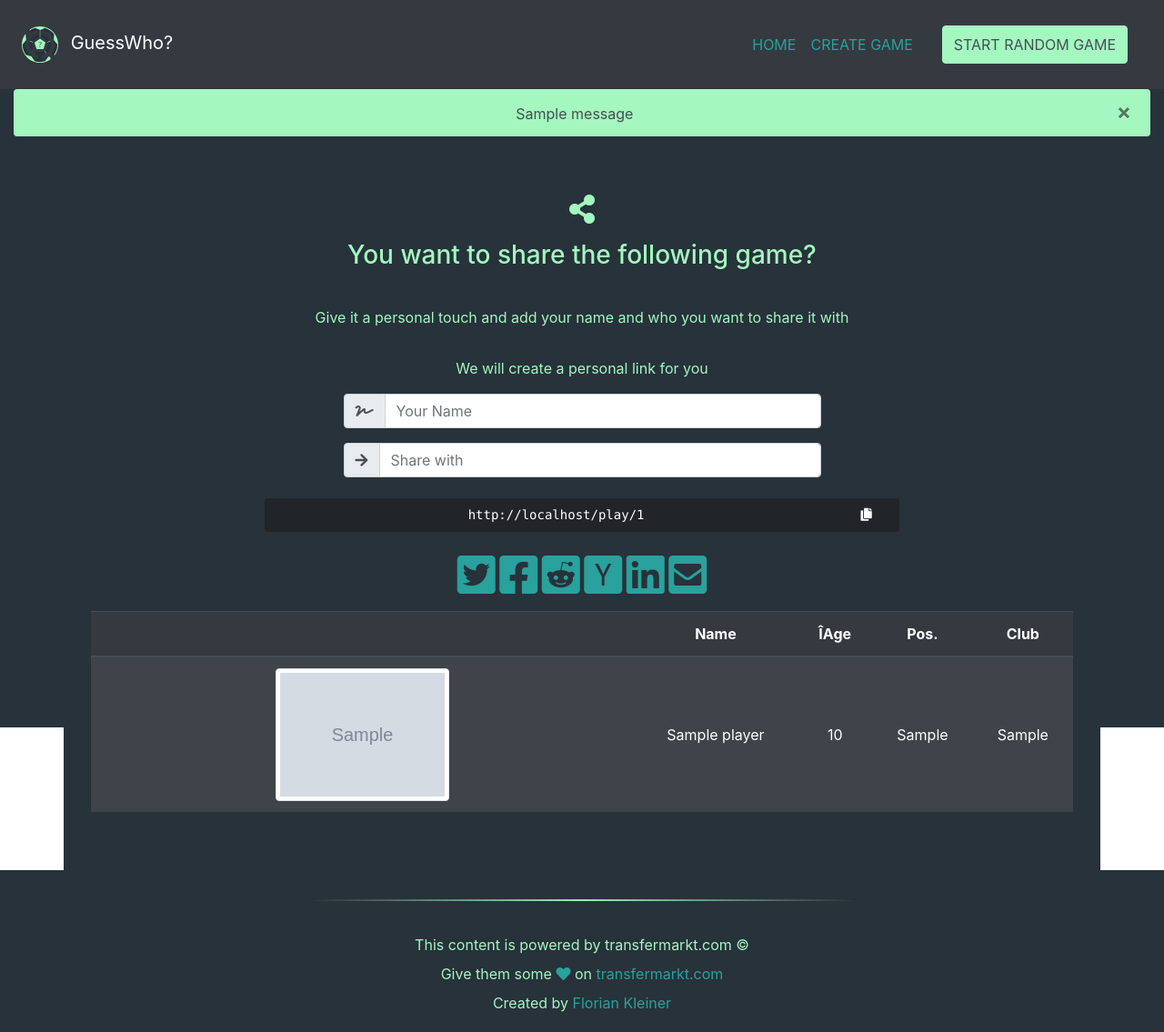
After one commit to klener89/soccer-riddle, a Flask app: page /share/1/ in a window 1280 px wide. The commit adds this page. Shown: the whole page at 91% size. Run offline with Flask 2, Linux system fonts and the light colour scheme; tables that the repository leaves empty hold one stand-in row (values such as "Sample post"); grey boxes marked "Sample" are stand-in pictures; one stand-in notice (Sample message) is shown; some libraries are stand-ins or nearby versions.

Commit message:
add fuzzy string search, design changes, option to share and personalize

```diff
--- a/app/game/views.py
+++ b/app/game/views.py
@@ -1,9 +1,9 @@
 import random
 from app.game import game
-from flask import render_template, redirect, request, url_for, flash
+from flask import render_template, redirect, request, url_for, flash, Markup
 from app.game.forms import SearchPlayerForm, SearchGameForm, SearchPlayerGameForm
-from app.helpers.scrapers import find_player, find_mates, add_player
-from app.helpers.utils import render_level, replace_joker
+from app.helpers.scrapers import find_mates, add_player
+from app.helpers.utils import compare_players,render_level, replace_joker
 
 from flask_login import (
     login_user,
@@ -33,7 +33,6 @@ def load_user(user_id):
 def index(page=1):
     form = SearchGameForm()
     demo_game = Game.query.get(16)
-    random_game = Game.query.order_by(func.random()).first()
     try:
         games_list = Game.query.order_by(Game.id.asc()).paginate(page, per_page=5)
     except OperationalError:
@@ -51,14 +50,20 @@ def index(page=1):
         games_list=games_list,
         render_level=render_level,
         demo_game=demo_game,
-        random_game_id=random_game.id,
     )
 
 
 @game.route("play/<int:game_id>", methods=["GET", "POST"])
-@game.route("play/<int:game_id>/<string:name>", methods=["GET", "POST"])
-def play(game_id, name=""):
-    game = Game.query.get(int(game_id))
+def play(game_id):
+    from_name = request.args.get('from', "")
+    to_name = request.args.get('to', "")
+    if not to_name:
+        to_name= request.args.get('amp;to', "")
+    if game_id==0:
+        game = Game.query.order_by(func.random()).first()
+        return redirect(url_for("game.play", game_id=game.id))
+    else:
+        game = Game.query.get(int(game_id))
     if not game:
         flash("Sorry the game could not be found")
         redirect(url_for("game.index"))
@@ -73,15 +78,12 @@ def play(game_id, name=""):
     form = SearchPlayerGameForm()
     solved = False
     if form.validate_on_submit():
-        search_players = find_player(form.search.data)
-        found_player = next(
-            (item for item in search_players if int(item["id"]) == player.player_id),
-            None,
-        )
-        if found_player:
+        player_validated = compare_players(player.name, form.search.data)
+        if player_validated:
             return_player = player
             solved = True
-            flash("Congratulations! You found the right player. It's %s" % player.name)
+            message = Markup("Congratulations! You found the right player. It's <a target='_blank' class='badge badge-pill badge-info' href='https://transfermarkt.com%s'>%s</a>" % (player.url, player.name))
+            flash(message)
         else:
             form.search.errors = (
                 "Try again, %s is not your guy. Maybe your search was to unspecific as well"
@@ -92,7 +94,8 @@ def play(game_id, name=""):
         player=return_player,
         form=form,
         game=game,
-        name=name,
+        from_name=from_name,
+        to_name=to_name,
         solved=solved,
         joker_count=joker_num + 1
     )
@@ -128,7 +131,14 @@ def add_mates(id):
             player_id = player[0]
             link = LinkGamePlayer(game_id=game.id, player_id=int(player_id))
             db.session.add(link)
-        flash("Congratulation, you created the game with the ID %d" % game.id)
-        print(game.id)
-        return redirect(url_for("game.index"))
+        flash("Congratulation, you created a new game")
+        return redirect(url_for("game.share", game_id=game.id))
     return render_template("games/game_select_mates.html", player=player, mates=mates)
+
+@game.route("/share/<int:game_id>/")
+def share(game_id):
+    game = Game.query.get(int(game_id))
+    if not game:
+        flash("Sorry the game could not be found")
+        redirect(url_for("game.index"))
+    return render_template("games/share.html", game=game)
--- a/app/static/css/game.css
+++ b/app/static/css/game.css
@@ -5,14 +5,8 @@
     --secondary: #a3f7bf;
     --txt_bg: #a3f7bf;
     --txt_surface: #a3f7bf;
-    --txt_primary: #435055;
+    --txt_primary: white;
     --txt_secondary: #435055;
-}
-
-
-body {
-  font-family: 'Saira Semi Condensed', sans-serif;
-  font-weight: 400;
 }
 
 .bg_background {
@@ -59,24 +53,93 @@ body {
   color: var(--secondary)
 }
 
-.glow {
-  text-shadow: 1px 1px 2px white, 0 0 25px gold;
+/* Own Buttons */
+.btn-primary {
+  color: var(--txt_secondary);
+  background-color: var(--secondary);
+  border-color: var(--secondary);
 }
 
+.btn-primary:hover {
+  color: var(--txt_primary);
+  background-color: var(--primary);
+  border-color: var(--primary);
+}
+
+.btn-primary:focus, .btn-primary.focus {
+  color: var(--txt_primary);
+  background-color: var(--primary);
+  border-color: var(--primary);
+  box-shadow: 0 0 0 0.2rem var(--primary);
+}
+
+.btn-primary:not(:disabled):not(.disabled):active, .btn-primary:not(:disabled):not(.disabled).active,
+.show > .btn-primary.dropdown-toggle {
+  color: var(--txt_primary);
+  background-color: var(--primary);
+  border-color: var(--secondary);
+}
+
+.btn-primary:not(:disabled):not(.disabled):active:focus, .btn-primary:not(:disabled):not(.disabled).active:focus,
+.show > .btn-primary.dropdown-toggle:focus {
+  box-shadow: 0 0 0 0.2rem var(--secondary);
+}
+
+/* Own html elements */
+a.link, a:visited.link {
+  color: var(--primary);
+  text-decoration: none;
+}
+a:hover.link, a:active.link{
+  color: var(--txt_primary);
+  text-decoration: none;
+}
+
+hr.skewed {
+  position:absolute;
+  height:1px;
+  width:20%;
+  left:40%;
+  transform: rotate(-2deg);
+  -webkit-transform:rotate(-2deg);
+  background: linear-gradient(90deg, var(--background),var(--secondary),var(--background));
+}
+hr.straight {
+  height:1px;
+  width:50%;
+  left:25%;
+  background: linear-gradient(90deg, var(--background),var(--secondary),var(--background));
+}
+
+.navbar-dark .navbar-nav .nav-link {
+  color: var(--primary)
+}
+
+.link-unstyled, .link-unstyled:visited, .link-unstyled:hover, .link-unstyled:active, .link-unstyled:focus, .link-unstyled:active:hover {
+  font-style: inherit;
+  color: inherit;
+  background-color: transparent;
+  font-size: inherit;
+  text-decoration: none;
+  font-variant: inherit;
+  font-weight: inherit;
+  line-height: inherit;
+  font-family: inherit;
+  border-radius: inherit;
+  /* border: inherit; */
+  outline: inherit;
+  box-shadow: inherit;
+  padding: inherit;
+  vertical-align: inherit;
+}
+
+
+/* Confetti */
 .confetti-wrapper {
   position: fixed;
   height: 100%;
   min-width: 100vw;
   z-index: -10;
-}
-
-/* First Page */
-.first-page-hero {
-  height: calc(100vh - 60px);
-  box-sizing: border-box;
-  padding-top:40px;
-  z-index:1;
-  background: url("../img/stadiumBackground.jpg") no-repeat center center;
 }
 
 /* skewed sections */
--- a/app/static/js/libs/soccerquiz.js
+++ b/app/static/js/libs/soccerquiz.js
@@ -1,8 +1,47 @@
+// Copy2Clipboard Funktions
+function fallbackCopyTextToClipboard(text) {
+    var textArea = document.createElement("textarea");
+    textArea.value = text;
+
+    // Avoid scrolling to bottom
+    textArea.style.top = "0";
+    textArea.style.left = "0";
+    textArea.style.position = "fixed";
+
+    document.body.appendChild(textArea);
+    textArea.focus();
+    textArea.select();
+
+    try {
+        var successful = document.execCommand('copy');
+        var msg = successful ? 'successful' : 'unsuccessful';
+        console.log('Fallback: Copying text command was ' + msg);
+    } catch (err) {
+        console.error('Fallback: Oops, unable to copy', err);
+    }
+
+    document.body.removeChild(textArea);
+}
+
+function copyTextToClipboard(text) {
+    if (!navigator.clipboard) {
+        fallbackCopyTextToClipboard(text);
+        return;
+    }
+    navigator.clipboard.writeText(text).then(function () {
+        console.log('Async: Copying to clipboard was successful!');
+    }, function (err) {
+        console.error('Async: Could not copy text: ', err);
+    });
+}
+
+
+// Celebation Functions
 if (typeof solved !== 'undefined' && solved === "True") {
     celebrate()
 }
 
-function celebrate(){
+function celebrate() {
     for (var i = 0; i < 250; i++) {
         create(i);
     }
@@ -30,7 +69,7 @@ function create(i) {
         "left": Math.random() * 100 + "%",
         "opacity": Math.random() + 0.5,
         "transform": "rotate(" + Math.random() * 360 + "deg)",
-        "position":'absolute',
+        "position": 'absolute',
         "background-color": colour,
     }).appendTo('.confetti-wrapper');
 
--- a/app/templates/base.html
+++ b/app/templates/base.html
@@ -31,26 +31,28 @@
 <body>
   <div class="confetti-wrapper bg_background"></div>
   <!-- Fixed navbar -->
-  <nav class="navbar navbar-expand-lg navbar-dark bg-dark txt_primary">
+  <nav class="navbar navbar-expand-sm navbar-dark bg-dark txt_primary py-4">
+    <a class="navbar-brand" href="{{ url_for('game.index') }}">
+      <img src="{{url_for('static', filename='img/icon.svg')}}" width="40" height="40" class="mx-2">
+      GuessWho?
+    </a>
     <button class="navbar-toggler" type="button" data-toggle="collapse" data-target="#navbarTogglerDemo03"
       aria-controls="navbarTogglerDemo03" aria-expanded="false" aria-label="Toggle navigation">
       <span class="navbar-toggler-icon"></span>
     </button>
-    <a class="navbar-brand" href="{{ url_for('game.index') }}">
-      <img src="{{url_for('static', filename='img/icon.svg')}}" width="30" height="30" class="d-inline-block align-top"
-        alt="">
-      Who did I play with?
-    </a>
 
-    <div class="collapse navbar-collapse" id="navbarTogglerDemo03">
-      <ul class="navbar-nav mr-auto mt-2 mt-lg-0">
-        <li class="nav-item active">
-          <a class="nav-link" href="{{url_for('game.index')}}">Play<span class="sr-only">(current)</span></a>
+    <div class="collapse navbar-collapse justify-content-stretch" id="navbarTogglerDemo03">
+      <ul class="navbar-nav ml-auto mt-2 mt-lg-0">
+        <li class="nav-item">
+          <a class="nav-link link" href="{{url_for('game.index')}}">HOME</a>
         </li>
         <li class="nav-item">
-          <a class="nav-link" href="{{url_for('game.create')}}">Create Game</a>
+          <a class="nav-link" href="{{url_for('game.create')}}">CREATE GAME</a>
         </li>
       </ul>
+      <form class="form-inline mx-sm-4 my-lg-0">
+        <a class="btn btn-primary btn py-2" href="{{url_for('game.play', game_id=0)}}"> START RANDOM GAME </a>
+      </form>
     </div>
   </nav>
 
@@ -59,9 +61,9 @@
     <div class="container-fluid">
       {% with messages = get_flashed_messages(with_categories=true) %}
       {% if messages %}
-      <div class="alert alert-light text-center" role="alert">
+      <div class="alert text-center bg_secondary" role="alert">
         {% for category, message in messages %}
-        <span>{{ message }}</span>
+        <span class="align-middle">{{ message }}</span>
         {% endfor %}
         <button type="button" class="close" data-dismiss="alert" aria-label="Close">
           <span aria-hidden="true">&times;</span>
@@ -69,22 +71,29 @@
       </div>
       {% endif %}
       {% endwith %}
+      </div>
+      {% block content %}{% endblock %}
+  </main>
 
-      {% block content %}{% endblock %}
-    </div>
-  </main>
   <footer class="footer bg_background p-2">
+    <div class="p-4 d-flex">
+      <hr class="my-auto straight" />
+  </div>
     <div class="container text-center p-2">
       <div class="p-1">This content is powered by transfermarkt.com &copy;</div>
-      <div class="p-1">Give them some <i class="fas fa-heart txt_primary"></i> on <a class="txt_primary"
+      <div class="p-1">Give them some <i class="fas fa-heart txt_primary"></i> on <a class="link"
           href="https://www.transfermarkt.com/">transfermarkt.com</a></div>
+      <div class="p-1">Created by <a class="link" href="https://www.klener.dev">Florian Kleiner</a></div>
       {% block footer %}{% endblock %}
     </div>
   </footer>
+
   <script defer src="/static/js/libs/jquery.min.js"></script>
   <script defer src="/static/js/libs/bootstrap.bundle.min.js"></script>
   <script defer src="/static/js/libs/bootstrap-select.min.js"></script>
   <script defer src="/static/js/libs/soccerquiz.js"></script>
+  {% block scripts %}
+  {% endblock %}
 </body>
 
 </html>
--- /dev/null
+++ b/app/templates/games/share.html
@@ -0,0 +1,147 @@
+{% extends 'base.html' %}
+{% block title %}Share Game {{game.id}} {% endblock %}
+{% block content %}
+<div class="container py-5 text-center bg_background">
+    <div class="txt_on_background"><i class="fas fa-share-alt fa-2x"></i></div>
+    <h3 class="py-3">You want to share the following game?</h3>
+    <div class="txt_on_background py-3">Give it a personal touch and add your name and who you want to share it with
+    </div>
+    <div class="txt_on_background py-3">We will create a personal link for you</div>
+    <div class="container">
+        <div class="row justify-content-center">
+            <div class="col col-md-6">
+                <div class="input-group mb-3">
+                    <div class="input-group-prepend">
+                        <span class="input-group-text" id="yourname"><i class="fas fa-signature"></i></span>
+                    </div>
+                    <input id="fromName" type="text" class="form-control" placeholder="Your Name" aria-label="Your Name"
+                        aria-describedby="yourname">
+                </div>
+                <div class="input-group mb-3">
+                    <div class="input-group-prepend">
+                        <span class="input-group-text" id="toname"><i class="fas fa-arrow-right"></i></span>
+                    </div>
+                    <input id="toName" type="text" class="form-control" placeholder="Share with" aria-label="Share with"
+                        aria-describedby="toname">
+                </div>
+            </div>
+        </div>
+        <div class="row justify-content-center">
+            <a id="link_copy" class="btn btn-link col-12 col-md-10 col-xl-8">
+                <kbd class="p-2 mx-2 row">
+                    <span class="col-10 col-sm-11 text-truncate w-75" id="link_created"></span>
+                    <span class="col-2 col-sm-1"><i class="fas fa-copy"></i></span>
+                </kbd>
+            </a>
+        </div>
+        <div class="p-3">
+            <!-- Twitter (url, text, @mention) -->
+            <a class="link" target="_blank"
+                href='https://twitter.com/share?url={{ url_for("game.play", game_id=game.id, _external=True)}}&text=Find the missing teammate!&hashtags=guesswho, soccer-riddle, soccer-quiz'>
+                <i class="fab fa-twitter-square fa-3x"></i>
+            </a>
+            <!-- href="https://www.facebook.com/sharer/sharer.php?href={{ url_for("game.play", game_id=game.id, _external=True)}}" -->
+            <!-- Facebook (url) -->
+            <a class="link" target="_blank" onclick="
+            window.open(
+              'https://www.facebook.com/sharer/sharer.php?href={{ url_for("game.play", game_id=game.id, _external=True)}}',
+              'facebook-share-dialog', 'width=626,height=436'); return false;">
+                <i class="fab fa-facebook-square fa-3x"></i>
+            </a>
+
+            <!-- Reddit (url, title) -->
+            <a class="link" target="_blank"
+                href="https://reddit.com/submit?url={{ url_for("game.play", game_id=game.id, _external=True)}}&title=GuessWho - Find the missing teammate">
+                <i class="fab fa-reddit-square fa-3x"></i>
+            </a>
+
+            <!-- Hacker News (url, title) -->
+
+            <a class="link" target="_blank"
+                href="https://news.ycombinator.com/submitlink?u={{ url_for("game.play", game_id=game.id, _external=True)}}&t=GuessWho - Find the missing teammate">
+                <i class="fab fa-hacker-news-square fa-3x"></i>
+            </a>
+
+            <!-- LinkedIn (url, title, summary, source url) -->
+            <a class="link" target="_blank"
+                href="https://www.linkedin.com/shareArticle?mini=true&url={{ url_for("game.play", game_id=game.id, _external=True) | safe}}&title=Test&summary=Testsum&source={{ url_for("game.index", _external=True)}}">
+                <i class="fab fa-linkedin fa-3x"></i>
+            </a>
+
+            <!-- Email (subject, body) -->
+            <a class="link"
+                href="mailto:?subject=I challenge you at guesswho.games - Find the missing teammate&body=url=Check out the game at {{ url_for("game.play", game_id=game.id, _external=True) | safe}}">
+                <i class="fas fa-envelope-square fa-3x"></i>
+            </a>
+        </div>
+    </div>
+
+    <div class="container">
+        <div class="table-responsive">
+            <table class="table table-striped table-dark">
+                <thead>
+                    <tr class="text-center">
+                        <th scope="col"></th>
+                        <th scope="col">Name</th>
+                        <th scope="col">ÎAge</th>
+                        <th scope="col">Pos.</th>
+                        <th scope="col">Club</th>
+                    </tr>
+                </thead>
+                <tbody>
+                    {% for player in game.players %}
+                    <tr class="text-center" style="transform: rotate(0);">
+                        <th scope="row">
+                            <div class="row no-gutters justify-content-center">
+                                <div class="col-12 col-md-4">
+                                    <img src="{{ player.img | replace('small','header')}}" class="img-thumbnail"
+                                        alt="{{ player.name }}">
+                                </div>
+                            </div>
+                        </th>
+
+                        <td class="align-middle">{{player.name}}</td>
+                        <td class="align-middle">{{player.age}}</td>
+                        <td class="align-middle">{{player.position}}</td>
+                        <td class="align-middle">{{player.club}}</td>
+                    </tr>
+                    {% endfor %}
+                </tbody>
+            </table>
+        </div>
+    </div>
+</div>
+{% endblock %}
+
+{% block scripts %}
+<script>
+    var link_base = "{{ url_for('game.play', game_id=game.id, _external=True) }}";
+    var linkDiv = document.getElementById('link_created');
+    linkDiv.innerHTML = link_base
+    var from = ""
+    var to = ""
+
+    document.getElementById('fromName').addEventListener("keyup", function () {
+        var name = document.getElementById('fromName')
+        from = name.value
+        createLink()
+    });
+    document.getElementById('toName').addEventListener("keyup", function () {
+        var name = document.getElementById('toName')
+        to = name.value
+        createLink()
+    });
+    function createLink() {
+        var from_ = (from != "") ? ("from=" + from) : ""
+        var to_ = (to != "") ? ("to=" + to) : ""
+        linkDiv.innerHTML = link_base + "?" + from_ + "\&" + to_
+    }
+
+    var copyBtn = document.getElementById('link_copy')
+
+    copyBtn.addEventListener('click', function (event) {
+        var txt = document.getElementById('link_created').innerHTML
+        copyTextToClipboard(txt);
+    });
+</script>
+{% endblock %}
--- a/requirements.txt
+++ b/requirements.txt
@@ -13,3 +13,4 @@ requests==2.23.0
 SQLAlchemy==1.3.16
 Werkzeug==1.0.1
 WTForms==2.2.1
+fuzzywuzzy==0.18.0
```
Also changed, not shown: app/helpers/utils.py (+6 -1 lines), app/templates/games/game_create.html (+12 -10 lines), app/templates/games/game_play.html (+29 -20 lines), app/templates/games/game_select_mates.html (+8 -5 lines), app/templates/games/index.html (+16 -13 lines), README.md, app/static/ico/favicon.png (added), app/static/img/icon.svg.
